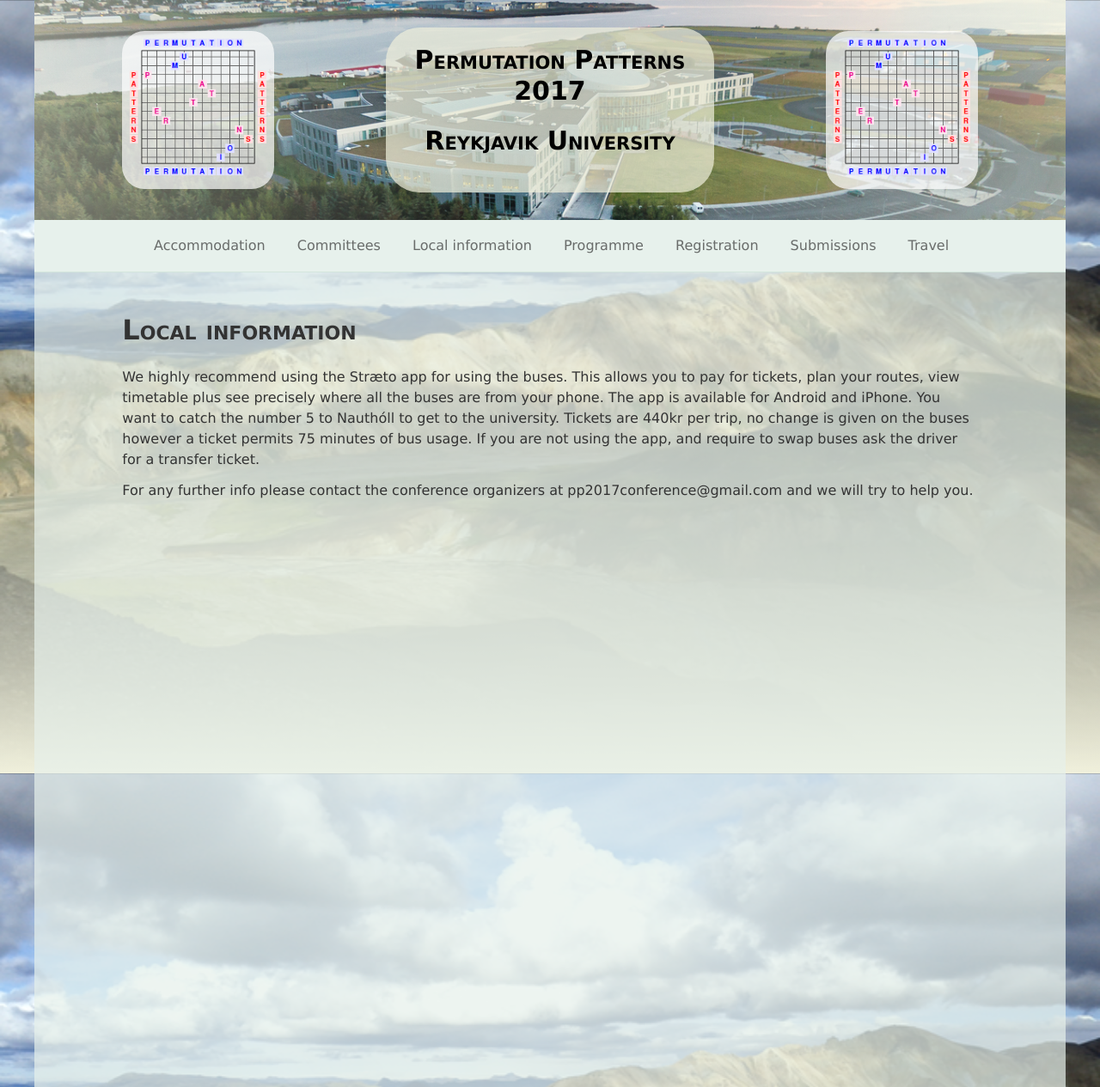
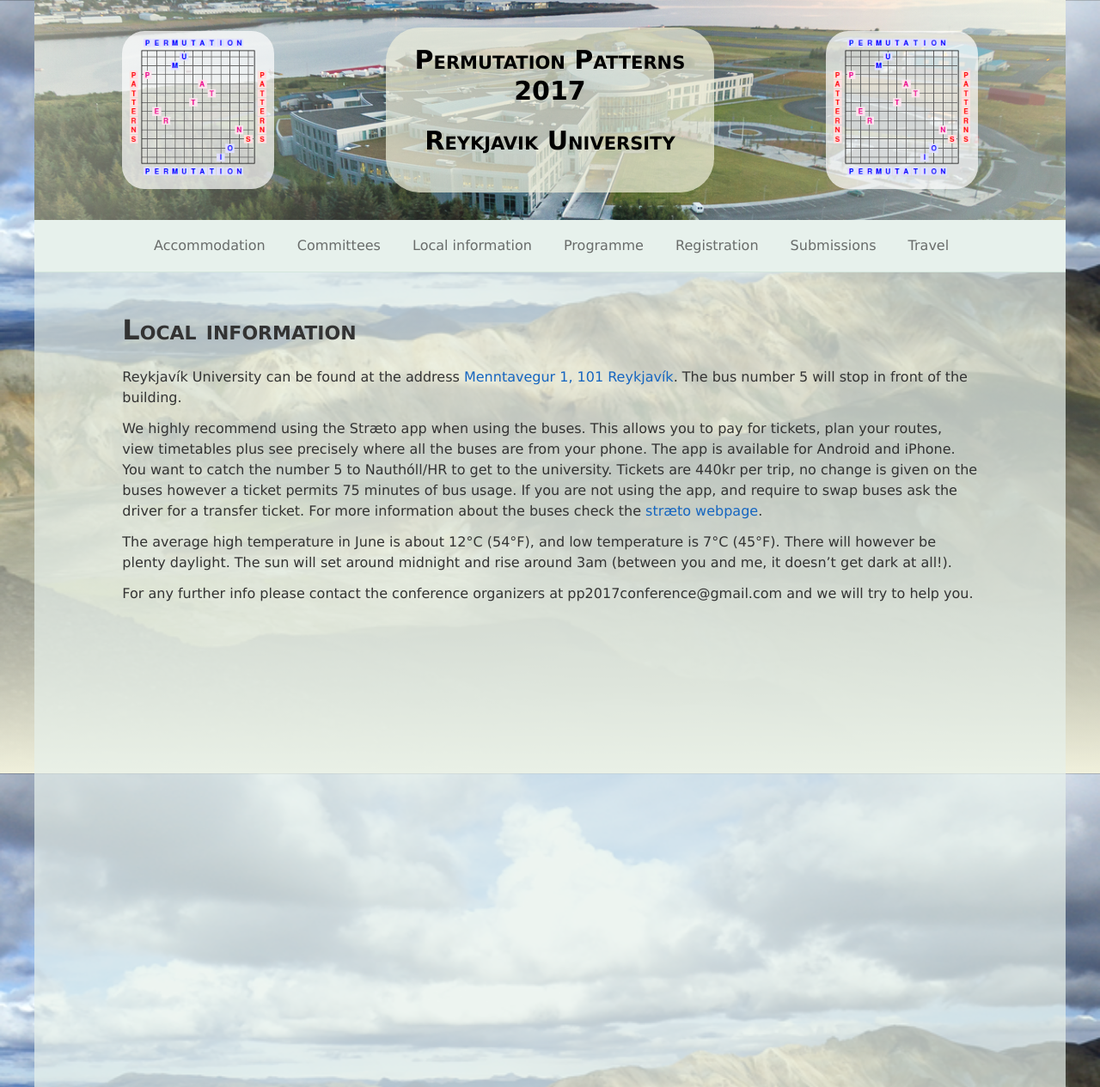
Before and after one commit to pp2017/pp2017.github.io, a Jekyll site: the page built from localinfo.md, in a window 1280 px wide. Shown: the whole page at 86% size. Built offline with Jekyll 4.4.1, drawn with Linux system fonts in a browser that asks for light colours; nearby versions of some CDN libraries.

```diff
--- a/localinfo.md
+++ b/localinfo.md
@@ -3,13 +3,25 @@ title: Local information
 layout: page
 ---
 
-We highly recommend using the Stræto app for using the buses. This allows you to
-pay for tickets, plan your routes, view timetable plus see precisely where all
-the buses are from your phone. The app is available for Android and iPhone. You
-want to catch the number 5 to Nauthóll to get to the university. Tickets are
-440kr per trip, no change is given on the buses however a ticket permits 75
+Reykjavík University can be found at the address [Menntavegur 1, 101
+Reykjavík][maptouniversity]. The bus number 5 will stop in front of the
+building.
+
+We highly recommend using the Stræto app when using the buses. This allows you
+to pay for tickets, plan your routes, view timetables plus see precisely where
+all the buses are from your phone. The app is available for Android and iPhone.
+You want to catch the number 5 to Nauthóll/HR to get to the university. Tickets
+are 440kr per trip, no change is given on the buses however a ticket permits 75
 minutes of bus usage. If you are not using the app, and require to swap buses
-ask the driver for a transfer ticket.
+ask the driver for a transfer ticket. For more information about the buses check
+the [stræto webpage][straeto].
+
+The average high temperature in June is about 12°C (54°F), and low temperature
+is 7°C (45°F). There will however be plenty daylight. The sun will set around
+midnight and rise around 3am (between you and me, it doesn't get dark at all!).
 
 For any further info please contact the conference organizers at
 pp2017conference@gmail.com and we will try to help you.
+
+[maptouniversity]: https://www.google.is/maps/place/Reykjavik+University/@64.1261982,-21.9331785,15z/data=!4m5!3m4!1s0x48d60b4e184b7e19:0xb87126c26f3d3420!8m2!3d64.1237635!4d-21.9269558
+[straeto]: www.straeto.is/en
```
Also changed, not shown: accommodation.md (+4 -3 lines), travel.md (+10 -0 lines).
